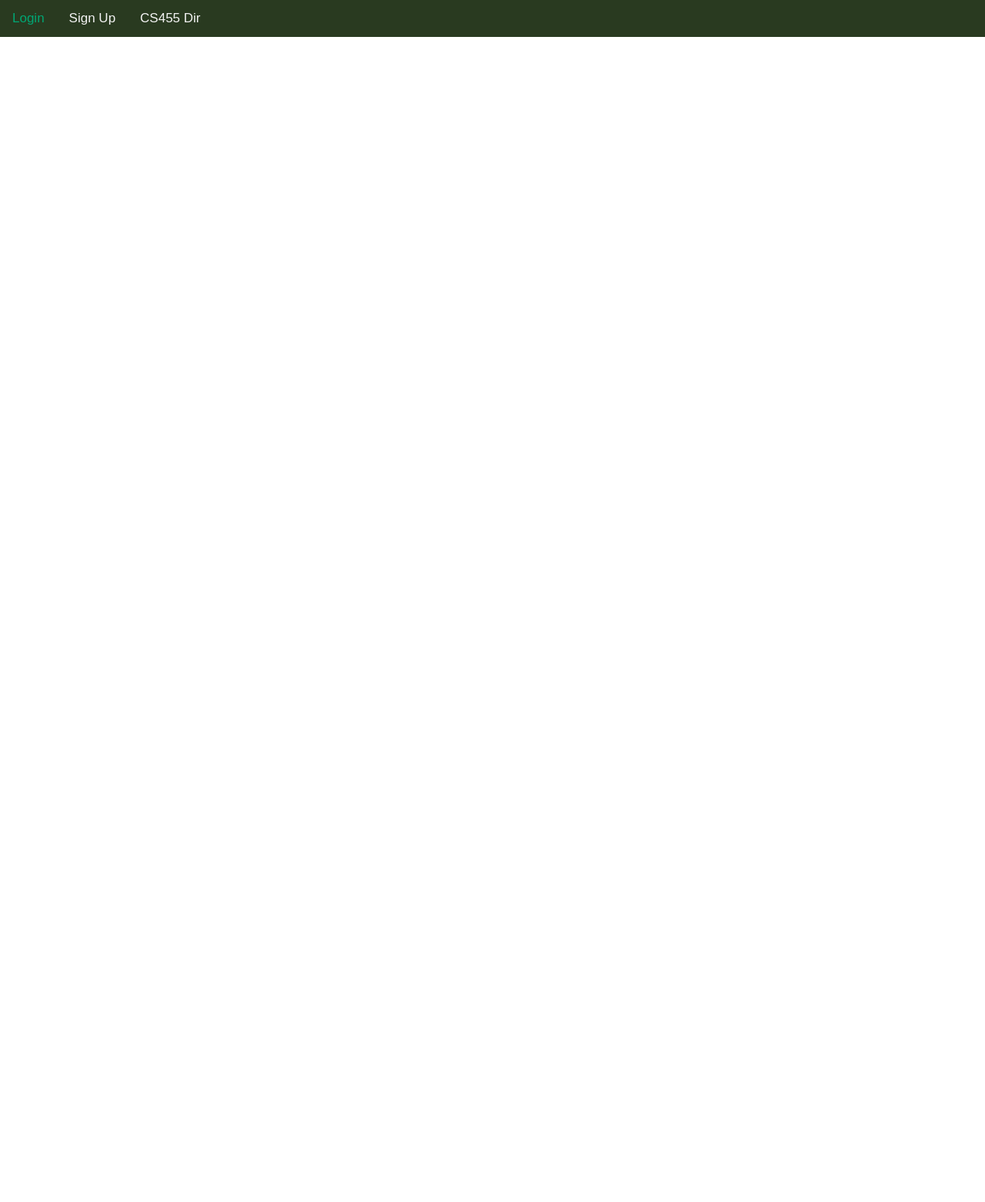
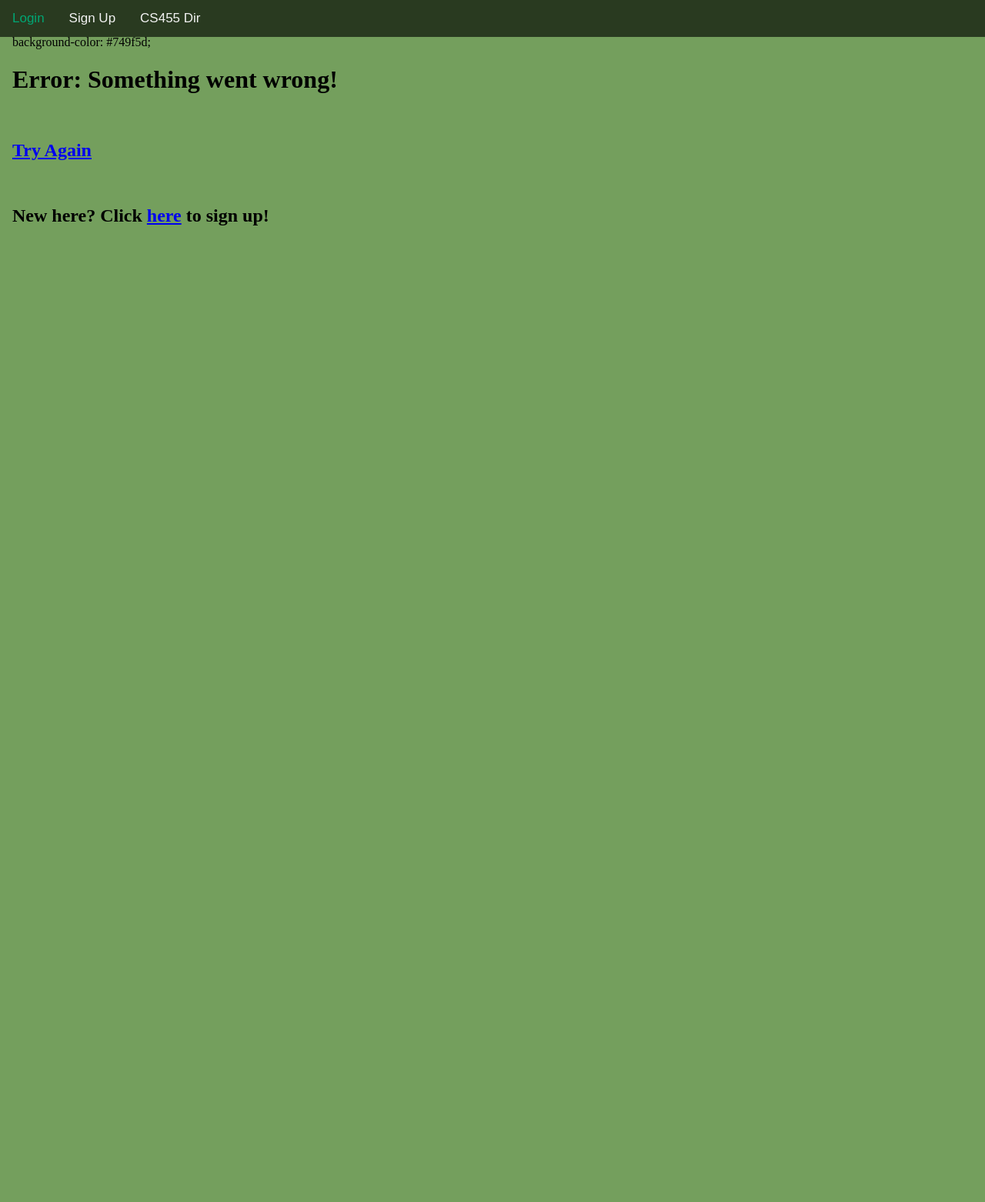
Before and after one commit to sarawille7/timber, a PHP site: page /noUser.php in a window 1280 px wide. Shown: the whole page at 77% size. Before the commit the page ends 48 px from the top, so only its background shows below. Run offline with PHP 8.4, Linux system fonts and the light colour scheme.

Commit message:
forgot something

```diff
--- a/noUser.php
+++ b/noUser.php
@@ -1,10 +1,9 @@
 <!DOCTYPE html>
 <html>
-<body>
+<body style="background-color: #749f5d;">
 <?php
 include("menu.PHP");
 ?>
-<style>
 <div class = "main">
 background-color: #749f5d;
   <h1> Error: Something went wrong! </h1>
@@ -13,7 +12,6 @@ background-color: #749f5d;
 <br>
 <h2> New here? Click <a href="tree_form.php"> here</a> to sign up! </h2>
 
-</style>
 </div>
 </body>
 </html>
```
